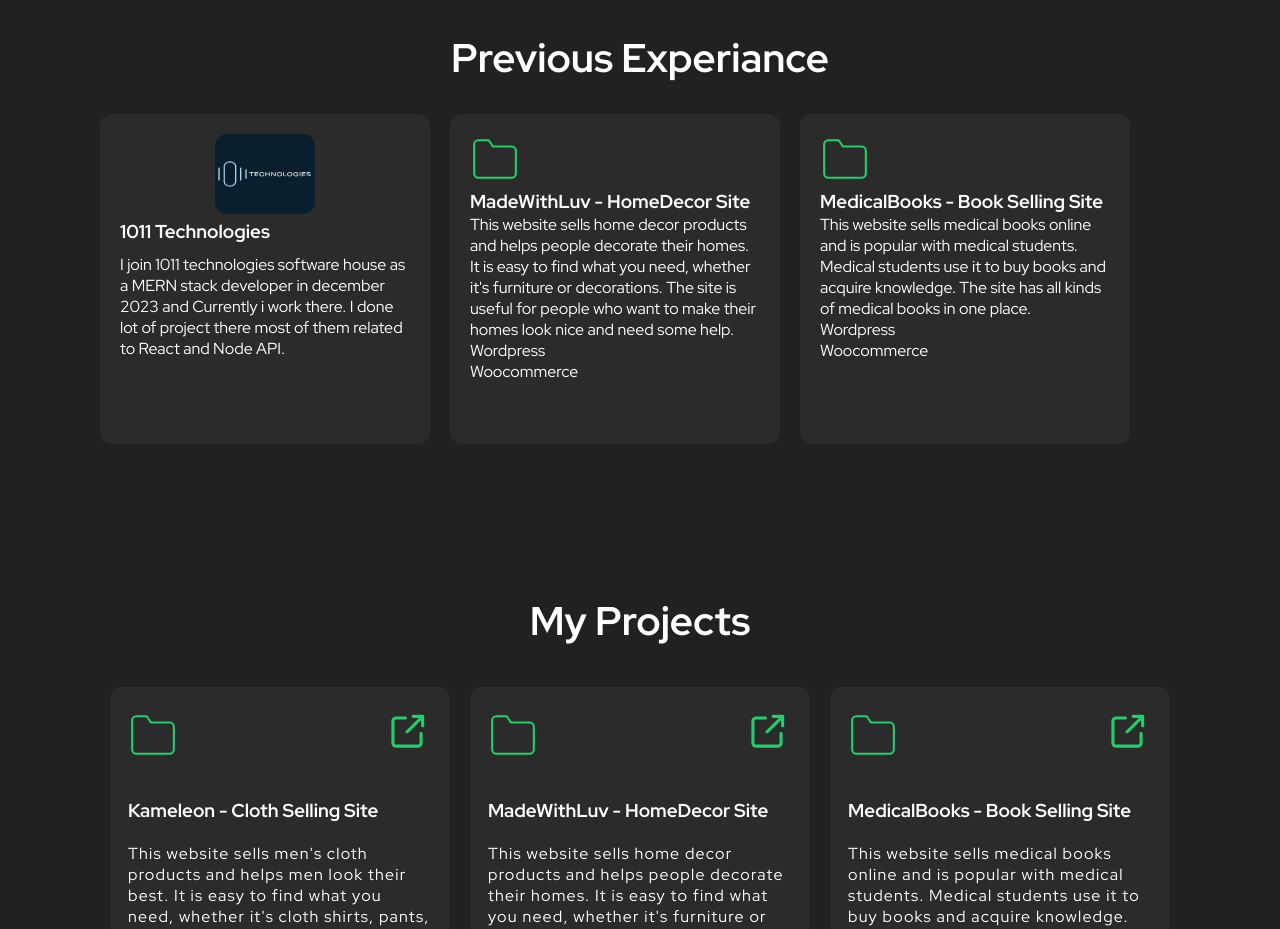
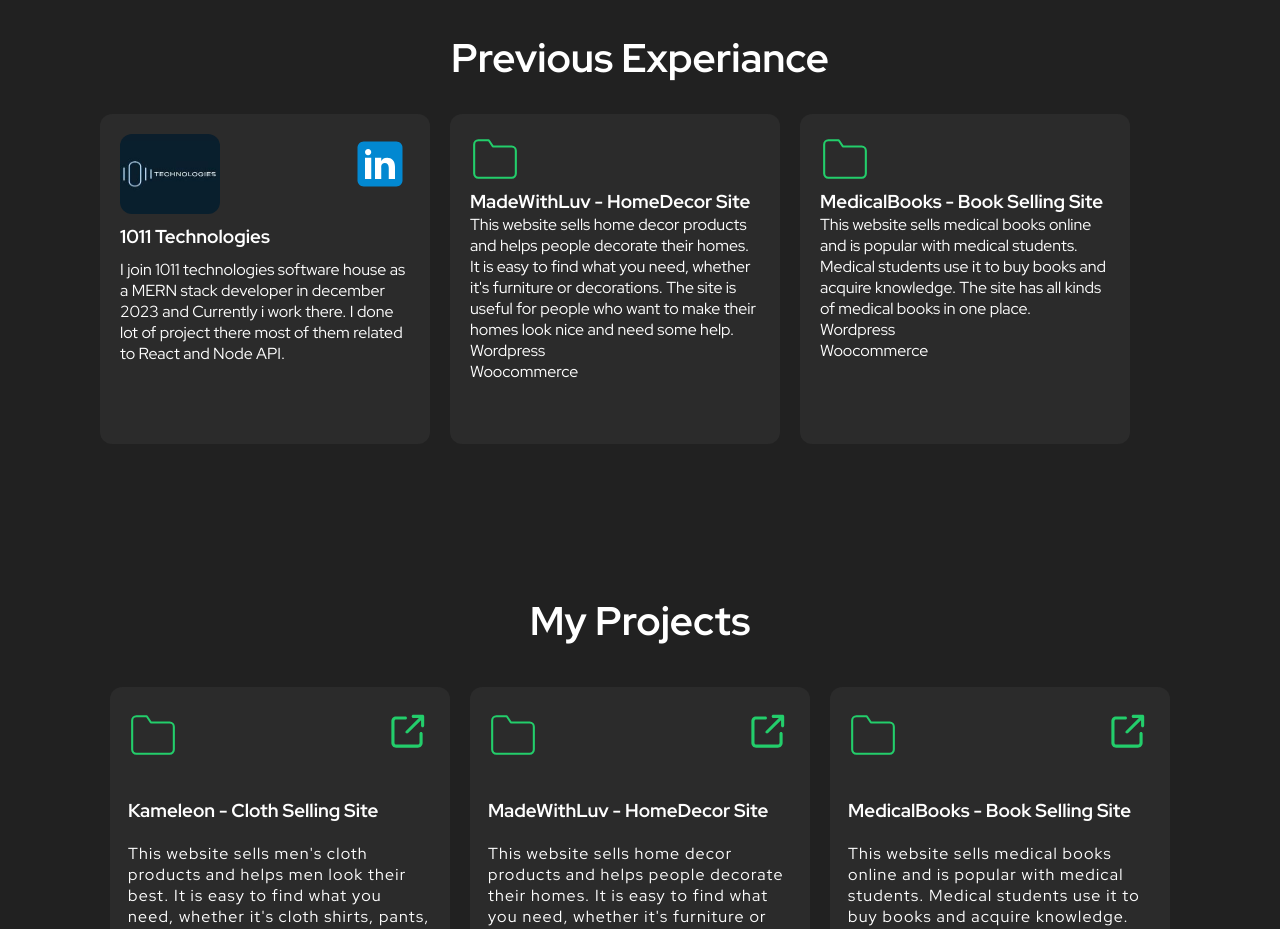
Before and after one commit to kamrancompany/My-Portfolio, a React (Create React App) app: page / in a window 1280 px wide. Shown: the part 1500-2429 px from the top of the page. Built offline with nearby package versions, Linux system fonts and the light colour scheme.

Commit message:
modify code

```diff
--- a/src/components/Experiance/Experiance.tsx
+++ b/src/components/Experiance/Experiance.tsx
@@ -2,6 +2,7 @@
 import { Container } from "./styles";
 import ScrollAnimation from "react-animate-on-scroll";
 import img1011 from "../../assets/1011.jpg";
+import linkedin from "../../assets/linkedin.svg";
 export function Experiance() {
   return (
     <Container id="experiance">
@@ -27,10 +28,11 @@
               <div
                 style={{
                   display: "flex",
-                  justifyContent: "center",
+                  justifyContent: "space-between",
                   marginBottom: ".5rem",
                 }}
               >
+                <div>
                   <img
                     src={img1011}
                     style={{
@@ -39,6 +41,20 @@
                       borderRadius: "12px",
                     }}
                   />
+                </div>
+                <div className="project-links">
+                  <a
+                    href="https://www.linkedin.com/company/1011technologies/about/"
+                    target="_blank"
+                    rel="noreferrer"
+                  >
+                    <img
+                      src={linkedin}
+                      alt="Visit site"
+                      style={{ width: "6rem", height: "6rem" }}
+                    />
+                  </a>
+                </div>
               </div>
             </header>
             <div className="body">
```
Lines whose indentation alone changed are shown as unchanged.
